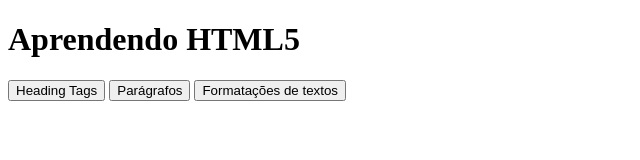
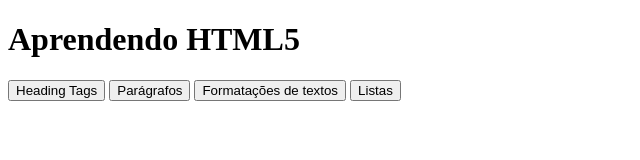
Before and after one commit to LeoRodriguesMartins/HTML, a plain HTML site: page index.html in a window 1280 px wide. Shown: the whole page, without its empty margins (0-640 px from the left). Drawn offline with Linux system fonts and the light colour scheme.

Commit message:
Criado o botão para o listas.html. Criado arquivo imagens.html e o diretório img

```diff
--- a/index.html
+++ b/index.html
@@ -10,5 +10,6 @@
     <a href="heading.html"><input type="button" value="Heading Tags"></a>
     <a href="paragrafos.html"><input type="button" value="Parágrafos"></a>
     <a href="formatacao.html"><input type="button" value="Formatações de textos"></a>
+    <a href="listas.html"><input type="button" value="Listas"></a>
 </body>
 </html>
```
